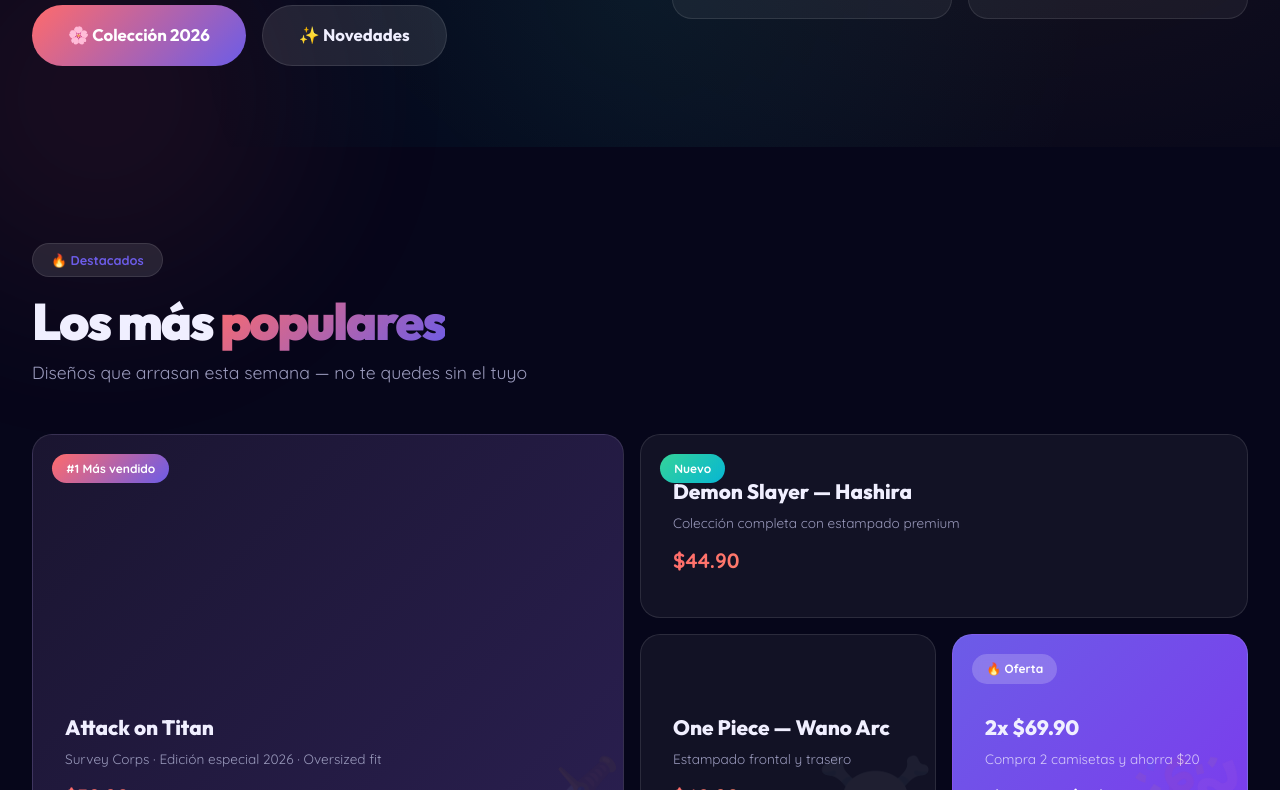
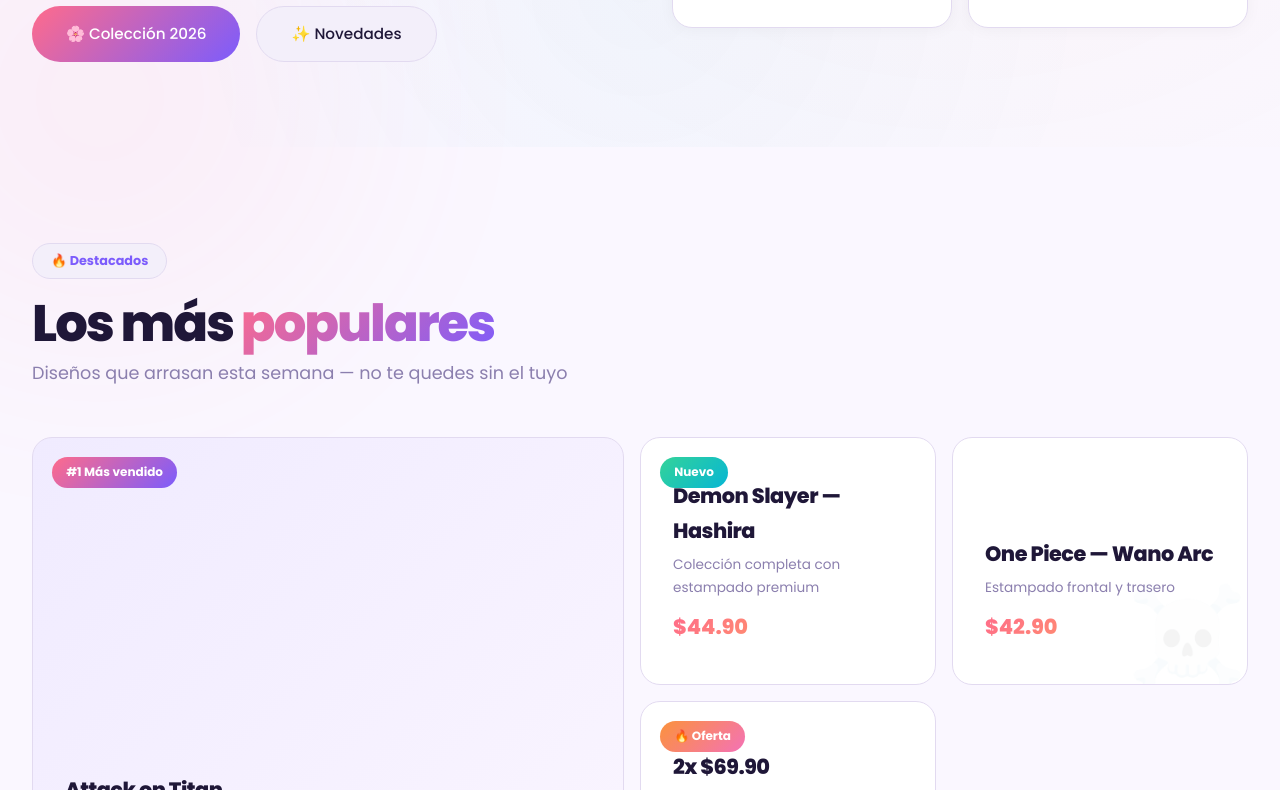
Before and after one commit to hy5lite2017-maker/shop, a plain HTML site: page index.html in a window 1280 px wide. Shown: the part 653-1443 px from the top of the page. Drawn offline with Linux system fonts and the light colour scheme; no server answers.

Commit message:
feat: light color palette with Poppins font, fresh accents

```diff
--- a/admin.css
+++ b/admin.css
@@ -1,57 +1,59 @@
 /* ─── ADMIN PANEL ─── */
 :root {
-  --bg: #06061a;
-  --surface: rgba(255,255,255,.05);
-  --surface2: rgba(255,255,255,.1);
-  --border: rgba(255,255,255,.1);
-  --text: #f0efff;
-  --text-dim: #9999bb;
-  --coral: #ff6b6b;
-  --purple: #6c5ce7;
-  --cyan: #00cec9;
-  --amber: #fdcb6e;
-  --orange: #ff9f43;
-  --blue: #54a0ff;
+  --bg: #faf7ff;
+  --surface: #ffffff;
+  --surface2: #f3effa;
+  --border: #e2daf0;
+  --text: #1f1738;
+  --text-dim: #8b7fae;
+  --coral: #ff6b8b;
+  --purple: #7c5cfc;
+  --cyan: #00b4d8;
+  --amber: #ffb84d;
+  --orange: #ff8c42;
+  --blue: #4a9eff;
   --green: #34d399;
   --red: #f87171;
-  --grad-primary: linear-gradient(135deg,#ff6b6b,#6c5ce7);
+  --grad-primary: linear-gradient(135deg,#ff6b8b,#7c5cfc);
   --radius: 16px;
   --radius-sm: 10px;
   --radius-full: 9999px;
 }
 * { margin: 0; padding: 0; box-sizing: border-box; }
 body {
-  font-family: 'Quicksand', 'Outfit', system-ui, sans-serif;
+  font-family: 'Poppins', 'Inter', system-ui, sans-serif;
+  font-weight: 400;
   background: var(--bg);
   color: var(--text);
-  line-height: 1.6;
+  line-height: 1.7;
   min-height: 100vh;
   position: relative;
 }
 body::before {
   content:'';position:fixed;inset:0;pointer-events:none;z-index:0;
   background:
-    radial-gradient(ellipse at 20% 30%,rgba(108,92,231,.12) 0%,transparent 50%),
-    radial-gradient(ellipse at 80% 20%,rgba(255,107,107,.1) 0%,transparent 50%),
-    radial-gradient(ellipse at 50% 80%,rgba(0,206,201,.08) 0%,transparent 50%),
-    radial-gradient(ellipse at 80% 70%,rgba(253,203,110,.06) 0%,transparent 50%);
+    radial-gradient(ellipse at 15% 25%,rgba(124,92,252,.06) 0%,transparent 50%),
+    radial-gradient(ellipse at 85% 20%,rgba(255,107,139,.05) 0%,transparent 50%),
+    radial-gradient(ellipse at 50% 80%,rgba(0,180,216,.04) 0%,transparent 50%),
+    radial-gradient(ellipse at 75% 70%,rgba(255,184,77,.03) 0%,transparent 50%);
 }
-h1,h2,h3,h4,h5,h6{font-family:'Outfit','Quicksand',system-ui,sans-serif;font-weight:800}
+h1,h2,h3,h4,h5,h6{font-family:'Poppins','Inter',system-ui,sans-serif;font-weight:600;letter-spacing:-.5px}
 .mesh-blob{
   position:fixed;pointer-events:none;z-index:0;border-radius:50%;
-  filter:blur(100px);opacity:.08;
+  filter:blur(120px);opacity:.06;
 }
-.mesh-blob:nth-child(1){width:500px;height:500px;top:-200px;right:-100px;background:var(--purple)}
-.mesh-blob:nth-child(2){width:400px;height:400px;bottom:-150px;left:-100px;background:var(--coral)}
-.mesh-blob:nth-child(3){width:300px;height:300px;top:40%;left:50%;background:var(--cyan);transform:translate(-50%,-50%)}
+.mesh-blob:nth-child(1){width:600px;height:600px;top:-250px;right:-150px;background:var(--purple)}
+.mesh-blob:nth-child(2){width:500px;height:500px;bottom:-200px;left:-150px;background:var(--coral)}
+.mesh-blob:nth-child(3){width:350px;height:350px;top:40%;left:50%;background:var(--cyan);transform:translate(-50%,-50%)}
 
 /* ─── LOGIN ─── */
 .login-screen { display: flex; align-items: center; justify-content: center; min-height: 100vh; padding: 2rem; }
 .login-box {
   background: var(--surface); border: 1px solid var(--border);
   border-radius: var(--radius); padding: 3rem; width: 100%; max-width: 400px; text-align: center;
+  box-shadow: 0 4px 24px rgba(0,0,0,.04);
 }
-.login-box .logo { font-size: 2rem; font-weight: 900; background: var(--grad-primary); -webkit-background-clip: text; -webkit-text-fill-color: transparent; }
+.login-box .logo { font-size: 2rem; font-weight: 700; background: var(--grad-primary); -webkit-background-clip: text; -webkit-text-fill-color: transparent; }
 .login-box h2 { margin: 1rem 0 .5rem; font-size: 1.5rem; }
 .login-box p { color: var(--text-dim); font-size: .9rem; margin-bottom: 2rem; }
 .login-box .error { color: var(--red); font-size: .85rem; margin-top: .8rem; display: none; }
@@ -77,11 +79,11 @@
 .topbar {
   display: flex; align-items: center; justify-content: space-between;
   padding: 0 2rem; height: 64px;
-  background: rgba(15,11,26,.9); backdrop-filter: blur(16px);
+  background: rgba(255,255,255,.85); backdrop-filter: blur(20px);
   border-bottom: 1px solid var(--border);
   position: sticky; top: 0; z-index: 100;
 }
-.topbar .logo { font-size: 1.3rem; font-weight: 900; background: var(--grad-primary); -webkit-background-clip: text; -webkit-text-fill-color: transparent; }
+.topbar .logo { font-size: 1.3rem; font-weight: 700; background: var(--grad-primary); -webkit-background-clip: text; -webkit-text-fill-color: transparent; }
 .topbar .logo span { color: var(--text); -webkit-text-fill-color: var(--text); }
 .topbar .right { display: flex; align-items: center; gap: 1rem; }
 .topbar .badge {
@@ -122,8 +124,9 @@
 .stat-card {
   background: var(--surface); border: 1px solid var(--border);
   border-radius: var(--radius); padding: 1.5rem; text-align: center;
+  box-shadow: 0 2px 12px rgba(0,0,0,.04);
 }
-.stat-card .number { font-size: 1.8rem; font-weight: 900; background: var(--grad-primary); -webkit-background-clip: text; -webkit-text-fill-color: transparent; }
+.stat-card .number { font-size: 1.8rem; font-weight: 700; background: var(--grad-primary); -webkit-background-clip: text; -webkit-text-fill-color: transparent; }
 .stat-card .label { font-size: .8rem; color: var(--text-dim); margin-top: 4px; }
 
 /* ─── TOOLBAR ─── */
@@ -154,6 +157,7 @@
 .table-wrap {
   background: var(--surface); border: 1px solid var(--border);
   border-radius: var(--radius); overflow: hidden; overflow-x: auto;
+  box-shadow: 0 2px 12px rgba(0,0,0,.04);
 }
 table { width: 100%; border-collapse: collapse; }
 thead { background: var(--surface2); }
@@ -172,9 +176,10 @@
 .order-card {
   background: var(--surface); border: 1px solid var(--border);
   border-radius: var(--radius); padding: 1.5rem; margin-bottom: 1rem;
-  transition: border-color .2s;
+  transition: border-color .2s, box-shadow .2s;
+  box-shadow: 0 2px 12px rgba(0,0,0,.04);
 }
-.order-card:hover { border-color: var(--purple); }
+.order-card:hover { border-color: var(--purple); box-shadow: 0 4px 20px rgba(124,92,252,.08); }
 .order-header {
   display: flex; justify-content: space-between; align-items: flex-start;
   flex-wrap: wrap; gap: .5rem; margin-bottom: 1rem;
@@ -206,9 +211,10 @@
 .coupon-card {
   background: var(--surface); border: 1px solid var(--border);
   border-radius: var(--radius); padding: 1.5rem; position: relative;
-  transition: border-color .2s;
+  transition: border-color .2s, box-shadow .2s;
+  box-shadow: 0 2px 12px rgba(0,0,0,.04);
 }
-.coupon-card:hover { border-color: var(--purple); }
+.coupon-card:hover { border-color: var(--purple); box-shadow: 0 4px 20px rgba(124,92,252,.08); }
 .coupon-card .code {
   font-size: 1.4rem; font-weight: 900; letter-spacing: 2px;
   background: var(--grad-primary); -webkit-background-clip: text; -webkit-text-fill-color: transparent;
@@ -249,14 +255,14 @@
 /* ─── MODAL ─── */
 .modal-overlay {
   display: none; position: fixed; inset: 0; z-index: 200;
-  background: rgba(0,0,0,.6); backdrop-filter: blur(4px);
+  background: rgba(31,23,56,.5); backdrop-filter: blur(4px);
   align-items: center; justify-content: center; padding: 2rem;
 }
 .modal-overlay.show { display: flex; }
 .modal {
   background: var(--surface); border: 1px solid var(--border);
   border-radius: var(--radius); padding: 2rem; width: 100%; max-width: 560px;
-  max-height: 90vh; overflow-y: auto;
+  max-height: 90vh; overflow-y: auto; box-shadow: 0 8px 40px rgba(0,0,0,.08);
 }
 .modal h3 { font-size: 1.3rem; font-weight: 800; margin-bottom: 1.5rem; }
 .modal .field { margin-bottom: 1rem; }
--- a/index.html
+++ b/index.html
@@ -5,7 +5,7 @@
   <meta name="viewport" content="width=device-width, initial-scale=1.0" />
   <title>AnimeStyle — Tienda de Ropa Anime</title>
   <link rel="preconnect" href="https://fonts.googleapis.com" />
-  <link href="https://fonts.googleapis.com/css2?family=Outfit:wght@400;600;700;800;900&family=Quicksand:wght@400;600;700&display=swap" rel="stylesheet" />
+  <link href="https://fonts.googleapis.com/css2?family=Inter:wght@300;400;500;600;700;800&family=Poppins:wght@300;400;500;600;700;800&display=swap" rel="stylesheet" />
   <link rel="stylesheet" href="styles.css" />
   <script src="data.js"></script>
 </head>
--- a/styles.css
+++ b/styles.css
@@ -1,43 +1,43 @@
 *,*::before,*::after{margin:0;padding:0;box-sizing:border-box}
 :root{
-  --bg:#06061a;
-  --surface:rgba(255,255,255,.05);
-  --surface2:rgba(255,255,255,.1);
-  --border:rgba(255,255,255,.1);
-  --text:#f0efff;
-  --text-dim:#9999bb;
-  --coral:#ff6b6b;
-  --purple:#6c5ce7;
-  --cyan:#00cec9;
-  --amber:#fdcb6e;
-  --orange:#ff9f43;
-  --blue:#54a0ff;
-  --grad-primary:linear-gradient(135deg,#ff6b6b,#6c5ce7);
-  --grad-warm:linear-gradient(135deg,#ff6b6b,#fdcb6e);
-  --grad-cool:linear-gradient(135deg,#6c5ce7,#00cec9);
-  --grad-mesh:linear-gradient(135deg,rgba(108,92,231,.12),rgba(255,107,107,.08),rgba(0,206,201,.1));
+  --bg:#faf7ff;
+  --surface:#ffffff;
+  --surface2:#f3effa;
+  --border:#e2daf0;
+  --text:#1f1738;
+  --text-dim:#8b7fae;
+  --coral:#ff6b8b;
+  --purple:#7c5cfc;
+  --cyan:#00b4d8;
+  --amber:#ffb84d;
+  --orange:#ff8c42;
+  --blue:#4a9eff;
+  --grad-primary:linear-gradient(135deg,#ff6b8b,#7c5cfc);
+  --grad-warm:linear-gradient(135deg,#ff6b8b,#ffb84d);
+  --grad-cool:linear-gradient(135deg,#7c5cfc,#00b4d8);
   --radius:20px;
   --radius-sm:12px;
   --radius-full:9999px;
 }
 html{scroll-behavior:smooth}
 body{
-  font-family:'Quicksand','Outfit',system-ui,sans-serif;
+  font-family:'Poppins','Inter',system-ui,sans-serif;
+  font-weight:400;
   background:var(--bg);
   color:var(--text);
-  line-height:1.6;
+  line-height:1.7;
   overflow-x:hidden;
   position:relative;
 }
 body::before{
   content:'';position:fixed;inset:0;pointer-events:none;z-index:0;
   background:
-    radial-gradient(ellipse at 20% 30%,rgba(108,92,231,.12) 0%,transparent 50%),
-    radial-gradient(ellipse at 80% 20%,rgba(255,107,107,.1) 0%,transparent 50%),
-    radial-gradient(ellipse at 50% 80%,rgba(0,206,201,.08) 0%,transparent 50%),
-    radial-gradient(ellipse at 80% 70%,rgba(253,203,110,.06) 0%,transparent 50%);
+    radial-gradient(ellipse at 15% 25%,rgba(124,92,252,.06) 0%,transparent 50%),
+    radial-gradient(ellipse at 85% 20%,rgba(255,107,139,.05) 0%,transparent 50%),
+    radial-gradient(ellipse at 50% 80%,rgba(0,180,216,.04) 0%,transparent 50%),
+    radial-gradient(ellipse at 75% 70%,rgba(255,184,77,.03) 0%,transparent 50%);
 }
-h1,h2,h3,h4,h5,h6{font-family:'Outfit','Quicksand',system-ui,sans-serif;font-weight:800}
+h1,h2,h3,h4,h5,h6{font-family:'Poppins','Inter',system-ui,sans-serif;font-weight:600;letter-spacing:-.5px}
 
 /* ─── SCROLL ANIMATIONS ─── */
 .reveal{opacity:0;transform:translateY(40px);transition:all .7s cubic-bezier(.22,1,.36,1)}
@@ -80,17 +80,17 @@
 /* ─── BACKGROUND MESH BLOBS ─── */
 .mesh-blob{
   position:fixed;pointer-events:none;z-index:0;border-radius:50%;
-  filter:blur(100px);opacity:.08;
+  filter:blur(120px);opacity:.06;
 }
-.mesh-blob:nth-child(6){width:500px;height:500px;top:-200px;right:-100px;background:var(--purple)}
-.mesh-blob:nth-child(7){width:400px;height:400px;bottom:-150px;left:-100px;background:var(--coral)}
-.mesh-blob:nth-child(8){width:300px;height:300px;top:40%;left:50%;background:var(--cyan);transform:translate(-50%,-50%)}
+.mesh-blob:nth-child(6){width:600px;height:600px;top:-250px;right:-150px;background:var(--purple)}
+.mesh-blob:nth-child(7){width:500px;height:500px;bottom:-200px;left:-150px;background:var(--coral)}
+.mesh-blob:nth-child(8){width:350px;height:350px;top:40%;left:50%;background:var(--cyan);transform:translate(-50%,-50%)}
 
 /* ─── NAV ─── */
 nav{
   position:fixed;top:0;width:100%;z-index:100;
-  background:rgba(6,6,26,.75);backdrop-filter:blur(24px);
-  border-bottom:1px solid rgba(255,255,255,.06);
+  background:rgba(255,255,255,.8);backdrop-filter:blur(24px);
+  border-bottom:1px solid var(--border);
   padding:0 2rem;display:flex;align-items:center;justify-content:space-between;
   height:72px;
 }
@@ -99,7 +99,7 @@
   background:var(--grad-primary);-webkit-background-clip:text;-webkit-text-fill-color:transparent;
   display:flex;align-items:center;gap:6px;
 }
-.nav-logo span{-webkit-text-fill-color:var(--text);color:var(--text)}
+.nav-logo span{-webkit-text-fill-color:var(--text);color:var(--text);font-weight:300}
 .nav-links{display:flex;gap:2rem;align-items:center}
 .nav-links a{
   color:var(--text-dim);text-decoration:none;font-size:.95rem;font-weight:600;
@@ -114,11 +114,11 @@
 .nav-cart{
   display:flex;align-items:center;gap:8px;
   background:var(--grad-primary);color:#fff;border:none;padding:10px 22px;
-  border-radius:var(--radius-full);font-weight:700;font-size:.9rem;
+  border-radius:var(--radius-full);font-weight:600;font-size:.85rem;
   cursor:pointer;transition:transform .2s,box-shadow .2s;
-  font-family:'Outfit',system-ui,sans-serif;
+  font-family:'Poppins','Inter',system-ui,sans-serif;
 }
-.nav-cart:hover{transform:scale(1.05);box-shadow:0 0 30px rgba(108,92,231,.4)}
+.nav-cart:hover{transform:scale(1.04);box-shadow:0 4px 24px rgba(124,92,252,.3)}
 .nav-cart .count{
   background:rgba(255,255,255,.25);padding:0 8px;border-radius:var(--radius-full);
   font-size:.8rem;
@@ -144,24 +144,24 @@
 }
 .hero-text .chip{
   background:var(--surface2);border:1px solid var(--border);
-  padding:6px 16px;border-radius:var(--radius-full);font-size:.8rem;font-weight:600;
+  padding:6px 16px;border-radius:var(--radius-full);font-size:.75rem;font-weight:500;
   color:var(--text-dim);display:flex;align-items:center;gap:6px;
 }
 .hero-text p{
-  color:var(--text-dim);font-size:1.2rem;margin:1.5rem 0 2.5rem;
-  max-width:500px;line-height:1.7;
+  color:var(--text-dim);font-size:1.1rem;margin:1.5rem 0 2.5rem;
+  max-width:500px;line-height:1.8;font-weight:400;
 }
 .btn-group{display:flex;gap:1rem;flex-wrap:wrap}
 .btn{
-  padding:16px 36px;border-radius:var(--radius-full);font-weight:700;font-size:1.05rem;
+  padding:14px 34px;border-radius:var(--radius-full);font-weight:500;font-size:.95rem;
   text-decoration:none;display:inline-flex;align-items:center;gap:10px;
   transition:transform .25s,box-shadow .25s;
-  font-family:'Outfit',system-ui,sans-serif;cursor:pointer;border:none;
+  font-family:'Poppins','Inter',system-ui,sans-serif;cursor:pointer;border:none;
 }
 .btn-primary{background:var(--grad-primary);color:#fff}
-.btn-primary:hover{transform:scale(1.05);box-shadow:0 0 40px rgba(108,92,231,.4)}
+.btn-primary:hover{transform:translateY(-2px);box-shadow:0 6px 30px rgba(124,92,252,.3)}
 .btn-secondary{background:var(--surface2);color:var(--text);border:1px solid var(--border)}
-.btn-secondary:hover{transform:scale(1.05);border-color:var(--purple)}
+.btn-secondary:hover{transform:translateY(-2px);border-color:var(--purple)}
 
 .hero-visual{
   display:grid;grid-template-columns:1fr 1fr;gap:1rem;
@@ -171,9 +171,9 @@
   border:1px solid var(--border);padding:2rem 1.5rem;
   display:flex;flex-direction:column;align-items:center;justify-content:center;
   text-align:center;transition:transform .3s,border-color .3s,box-shadow .3s;
-  position:relative;overflow:hidden;
+  position:relative;overflow:hidden;box-shadow:0 2px 16px rgba(0,0,0,.04);
 }
-.hero-card:hover{transform:translateY(-6px);border-color:var(--purple);box-shadow:0 12px 40px rgba(167,139,250,.15)}
+.hero-card:hover{transform:translateY(-4px);border-color:var(--purple);box-shadow:0 8px 32px rgba(124,92,252,.12)}
 .hero-card:first-child{grid-row:span 2}
 .hero-card .icon{font-size:3.5rem;margin-bottom:.5rem}
 .hero-card h3{font-size:1.2rem;font-weight:800}
@@ -220,12 +220,8 @@
 .bento-item h3{font-size:1.3rem;font-weight:800}
 .bento-item p{font-size:.85rem;color:var(--text-dim);margin-top:4px}
 .bento-item .price{font-weight:800;font-size:1.3rem;margin-top:10px;background:var(--grad-warm);-webkit-background-clip:text;-webkit-text-fill-color:transparent}
-.bento-item:first-child{grid-column:1;grid-row:span 2;min-height:360px;background:linear-gradient(135deg,#1a1530,#2a1f50)}
-.bento-item:nth-child(2){grid-column:2/span 2;min-height:140px}
-.bento-item:nth-child(4){background:linear-gradient(135deg,var(--purple),#7c3aed)}
-.bento-item:nth-child(4) p{color:rgba(255,255,255,.7)}
-.bento-item:nth-child(4) .price{-webkit-text-fill-color:#fff;background:none}
-.bento-item:nth-child(4) .badge{background:rgba(255,255,255,.2);backdrop-filter:blur(4px)}
+.bento-item:first-child{grid-column:1;grid-row:span 2;min-height:360px;background:linear-gradient(135deg,#f0ebff,#faf5ff)}
+.bento-item:first-child h3,.bento-item:first-child p{color:var(--text)}
 .bento-item .bg-icon{
   position:absolute;right:0;bottom:0;font-size:6rem;opacity:.06;line-height:1;
   pointer-events:none;
@@ -242,7 +238,7 @@
   transition:transform .35s,border-color .3s,box-shadow .3s;
   cursor:pointer;position:relative;
 }
-.product-card:hover{transform:translateY(-8px);border-color:var(--purple);box-shadow:0 16px 48px rgba(167,139,250,.12)}
+.product-card:hover{transform:translateY(-6px);border-color:var(--purple);box-shadow:0 12px 40px rgba(124,92,252,.1)}
 .product-card .img-wrap{
   aspect-ratio:1;background:var(--surface2);
   display:flex;align-items:center;justify-content:center;
@@ -257,10 +253,10 @@
 .product-card .img-wrap .tag.limited{background:linear-gradient(135deg,#fb923c,#f472b6);color:#fff}
 .product-card .img-wrap .quick-view{
   position:absolute;bottom:12px;right:12px;
-  background:rgba(15,11,26,.8);backdrop-filter:blur(8px);
-  border:1px solid var(--border);color:var(--text);font-size:1.2rem;
+  background:rgba(255,255,255,.9);backdrop-filter:blur(8px);
+  border:1px solid var(--border);color:var(--text);font-size:1.1rem;
   width:40px;height:40px;border-radius:50%;display:flex;align-items:center;justify-content:center;
-  opacity:0;transform:translateY(8px);transition:all .3s;cursor:pointer;
+  opacity:0;transform:translateY(8px);transition:all .3s;cursor:pointer;box-shadow:0 2px 8px rgba(0,0,0,.06);
 }
 .product-card:hover .quick-view{opacity:1;transform:translateY(0)}
 .product-card .info{padding:1.2rem 1.2rem 1.4rem}
@@ -275,7 +271,7 @@
   width:100%;margin-top:12px;padding:12px;
   background:transparent;border:1px solid var(--border);border-radius:var(--radius-full);
   color:var(--text);font-weight:700;font-size:.85rem;cursor:pointer;
-  transition:all .25s;font-family:'Outfit',system-ui,sans-serif;
+  transition:all .25s;font-family:'Poppins','Inter',system-ui,sans-serif;font-weight:500;
 }
 .product-card:hover .add-cart{border-color:var(--purple);color:var(--purple)}
 .product-card .add-cart:hover{background:var(--grad-primary);color:#fff;border-color:transparent;transform:scale(1.02)}
@@ -292,8 +288,8 @@
 .testimonial-card:hover{transform:translateY(-4px);border-color:var(--purple)}
 .testimonial-card .stars{font-size:1.2rem;margin-bottom:1rem;color:var(--amber)}
 .testimonial-card blockquote{
-  font-size:.95rem;color:var(--text-dim);line-height:1.7;
-  font-family:'Quicksand','Outfit',system-ui,sans-serif;
+  font-size:.9rem;color:var(--text-dim);line-height:1.8;
+  font-weight:400;
 }
 .testimonial-card .author{
   display:flex;align-items:center;gap:12px;margin-top:1.5rem;
@@ -308,7 +304,7 @@
 
 /* ─── NEWSLETTER ─── */
 .newsletter-box{
-  background:linear-gradient(135deg,#1a1530,#2a1f50);
+  background:linear-gradient(135deg,#f0ebff,#faf5ff);
   border:1px solid var(--border);border-radius:var(--radius);
   padding:4rem 3rem;text-align:center;position:relative;overflow:hidden;
 }
@@ -332,7 +328,7 @@
   padding:14px 28px;border-radius:var(--radius-full);
   background:var(--grad-primary);color:#fff;border:none;font-weight:700;font-size:1rem;
   cursor:pointer;transition:transform .2s,box-shadow .2s;
-  font-family:'Outfit',system-ui,sans-serif;white-space:nowrap;
+  font-family:'Poppins','Inter',system-ui,sans-serif;white-space:nowrap;
 }
 .newsletter-form button:hover{transform:scale(1.04);box-shadow:0 0 30px rgba(244,114,182,.3)}
 
@@ -400,14 +396,14 @@
 /* ─── MODAL OVERLAY (store) ─── */
 .modal-overlay {
   display: none; position: fixed; inset: 0; z-index: 200;
-  background: rgba(0,0,0,.6); backdrop-filter: blur(4px);
+  background: rgba(31,23,56,.5); backdrop-filter: blur(4px);
   align-items: center; justify-content: center; padding: 2rem;
 }
 .modal-overlay.show { display: flex; }
 .modal {
   background: var(--surface); border: 1px solid var(--border);
   border-radius: var(--radius); padding: 2rem; width: 100%;
-  max-height: 90vh; overflow-y: auto;
+  max-height: 90vh; overflow-y: auto; box-shadow: 0 8px 40px rgba(0,0,0,.08);
 }
 .modal .field { margin-bottom: 1rem; }
 .modal .field label { display: block; font-size: .82rem; font-weight: 600; color: var(--text-dim); margin-bottom: 4px; }
```
Also changed, not shown: admin.html (+1 -1 lines).
